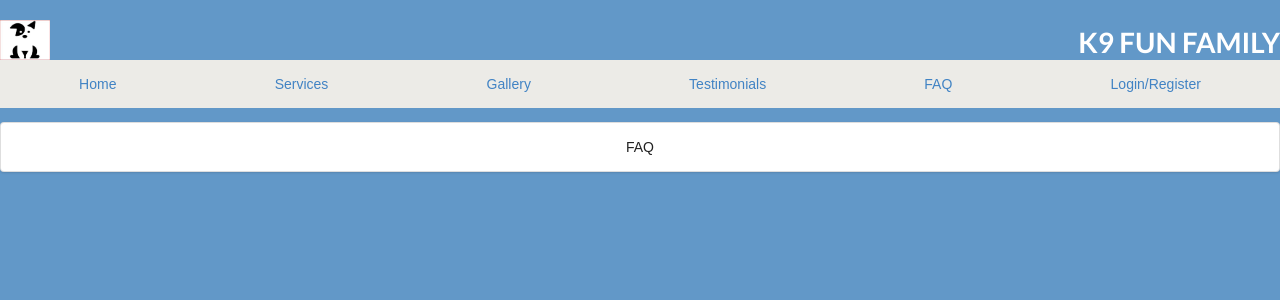
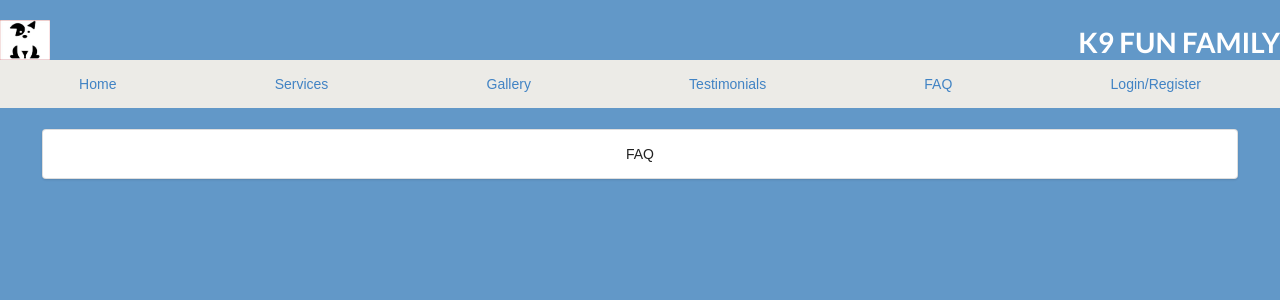
Before and after one commit to g-priime/loginPrototypeV0.0, a React (Create React App) app: page /FAQ in a window 1280 px wide. Shown: the top 300 px of the page. Built offline with nearby package versions, Linux system fonts and the light colour scheme.

Commit message:
Update App1.js

```diff
--- a/src/components/App1.js
+++ b/src/components/App1.js
@@ -22,6 +22,7 @@ class App1 extends React.Component {
                 <BrowserRouter>
                 <div>
                     <Header1 />
+                    <div className="mt-4 ml-5 mr-5">
                     <Route path="/" exact
                     component={HomePage} />
                     <Route path="/Register" component={RegisterMain} />
@@ -29,6 +30,7 @@ class App1 extends React.Component {
                     <Route path="/Gallery" component={Gallery} />
                     <Route path="/Testimonials" component={Testimonials} />
                     <Route path="/FAQ" component={FAQ} />
+                    </div>
                 </div>
                 </BrowserRouter>
             </div>
```
